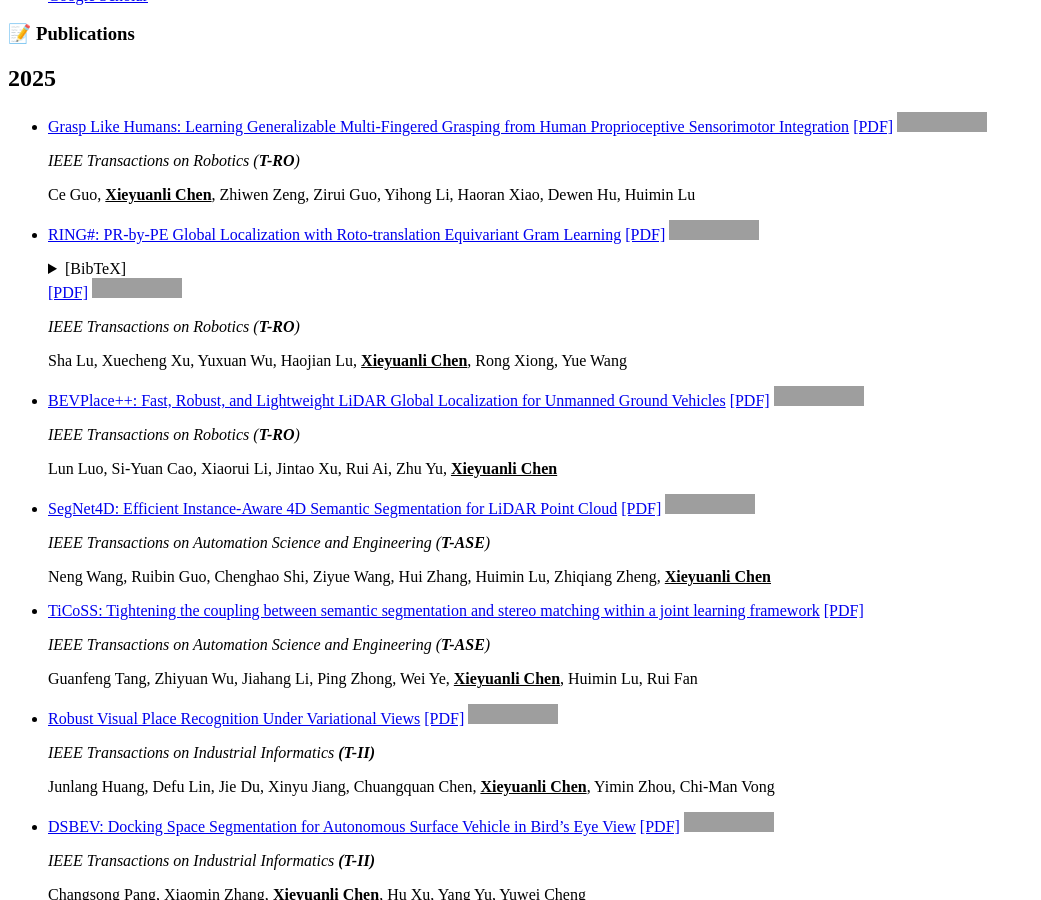
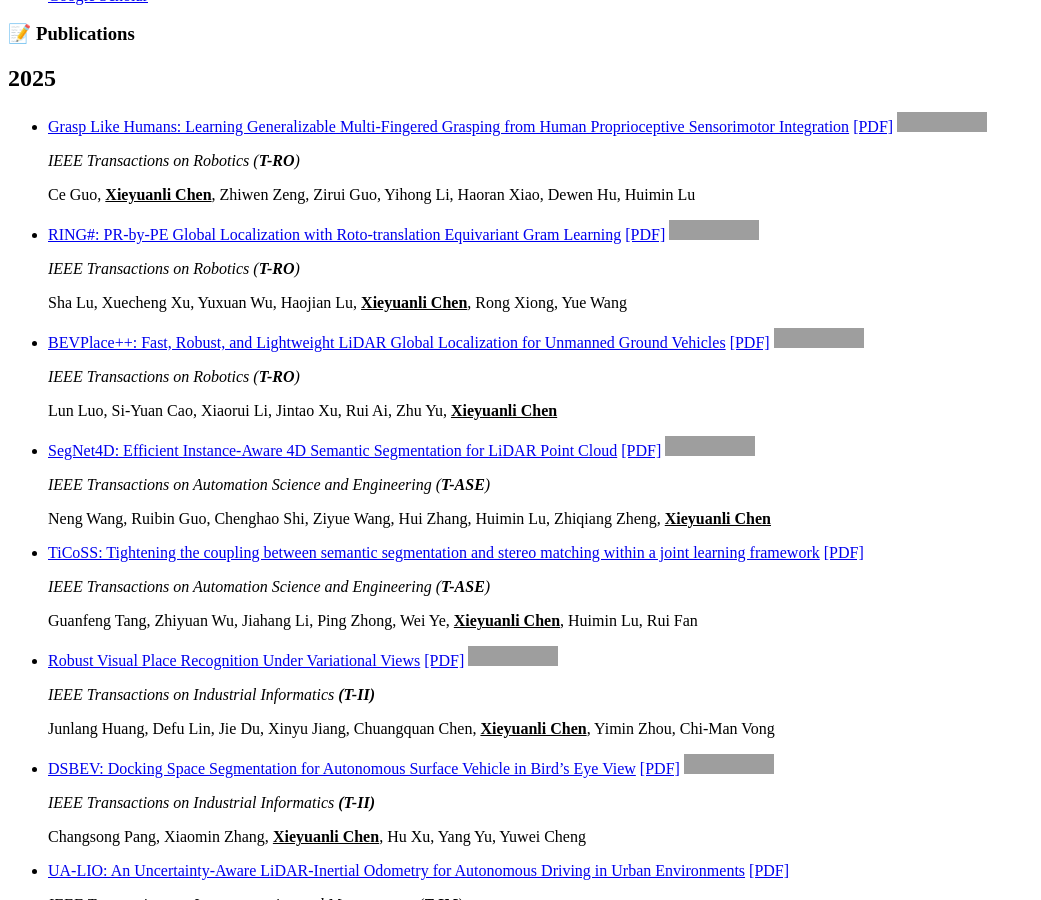
Before and after one commit to shenyehui/Shen-Yehui.github.io, a Jekyll site: the page built from _pages/includes/pub.md, in a window 1280 px wide and 900 px high, scrolled down 451 px. Shown: the whole window, without its empty margins (0-1041 px from the left). Built offline with Jekyll 4.4.1, drawn with Linux system fonts in a browser that asks for light colours; our own code applies the rules of GitHub Pages for plain Markdown files; grey boxes are pictures that could not be loaded.

Commit message:
Update pub.md

```diff
--- a/_pages/includes/pub.md
+++ b/_pages/includes/pub.md
@@ -9,27 +9,6 @@
   Ce Guo, **<u>Xieyuanli Chen</u>**, Zhiwen Zeng, Zirui Guo, Yihong Li, Haoran Xiao, Dewen Hu, Huimin Lu
 
 - [RING#: PR-by-PE Global Localization with Roto-translation Equivariant Gram Learning](https://ieeexplore.ieee.org/document/10891747) [[PDF]](https://arxiv.org/pdf/2409.00206)  [![](https://img.shields.io/github/stars/lus6-Jenny/RINGSharp?style=social&label=Code+Stars)](https://github.com/lus6-Jenny/RINGSharp)
-
-   <div class="pub-links">
-     <details class="bibtex-details">
-       <summary class="bibtex-button">[BibTeX]</summary>
-       <div class="bibtex-block">
-         <pre><code>@inproceedings{键名_示例,
-     title     = {Paper Title},
-     author    = {Author, A and Author, B},
-     booktitle = {Conference},
-     year      = {2025},
-     url       = {https://...}
-   }</code></pre>
-       </div>
-     </details>
-
-     <a href="https://arxiv.org/pdf/2409.00206" class="pub-link">[PDF]</a>
-     <a href="https://github.com/lus6-Jenny/RINGSharp">
-       <img src="https://img.shields.io/github/stars/lus6-Jenny/RINGSharp?style=social&label=Code+Stars" alt="GitHub stars">
-     </a>
-   </div>
-
 
   *IEEE Transactions on Robotics (**T-RO**)*
 
```
